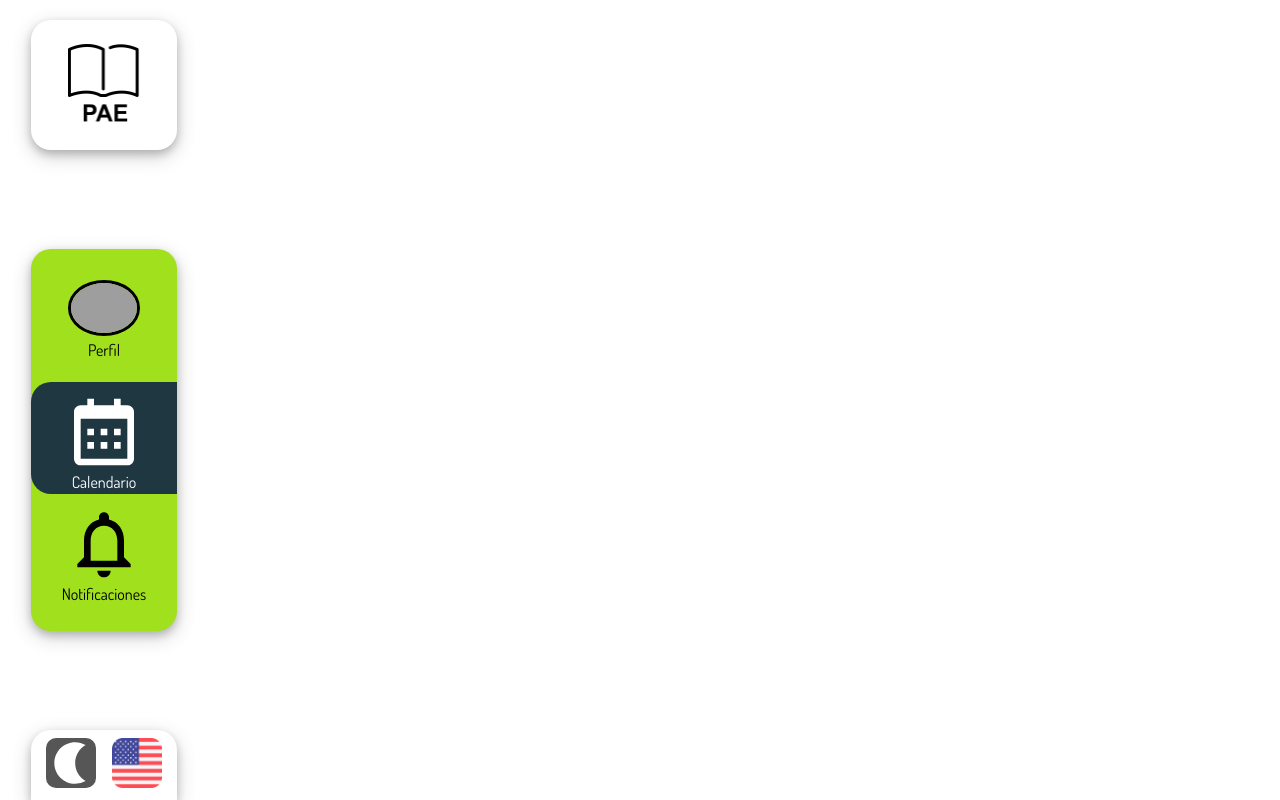
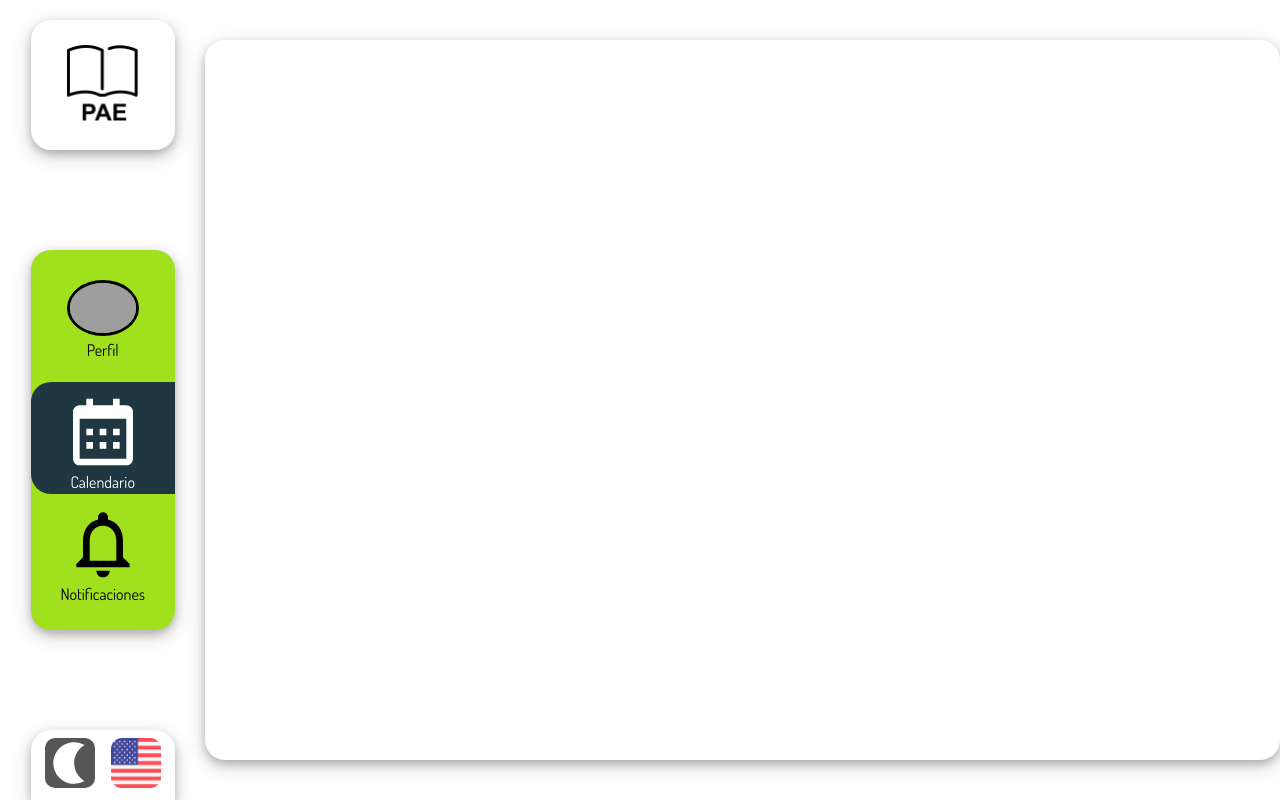
Before and after one commit to Daniel-dadu/PAE_web_platform, a React (Create React App) app in the folder frontend/: page /danielMaldonado in a window 1280 px wide. Built offline with nearby package versions, Linux system fonts and the light colour scheme; grey boxes are pictures that could not be loaded.

Commit message:
Finished code for TarjetaMaestra #18

```diff
--- /dev/null
+++ b/frontend/src/components/reusable/TarjetaMaestra/TarjetaMaestra.css
@@ -0,0 +1,28 @@
+:root {
+    --box-shadow: 0 4px 8px 0 rgba(0, 0, 0, 0.2), 0 6px 20px 0 rgba(0, 0, 0, 0.19);
+}
+
+.tarjeta_maestra {
+    width: 85vw;
+    box-shadow: var(--box-shadow);
+    height: 90vh;
+    border-radius: 20px;
+    margin: auto;
+    overflow-y: scroll;
+    padding: 1rem;
+}
+
+::-webkit-scrollbar {
+    width: 10px;
+}
+
+::-webkit-scrollbar-track {
+    border-radius: 100%;
+    margin-top: 1rem;
+    margin-bottom: 1rem;
+}
+
+::-webkit-scrollbar-thumb {
+    background: rgba(100, 100, 100, 0.397);
+    border-radius: 10px;
+  }
--- /dev/null
+++ b/frontend/src/components/reusable/TarjetaMaestra/TarjetaMaestra.jsx
@@ -0,0 +1,11 @@
+import React from 'react'
+import './TarjetaMaestra.css'
+
+function TarjetaMaestra() {
+  return (
+    <div className='tarjeta_maestra'>
+    </div>
+  )
+}
+
+export default TarjetaMaestra
--- a/frontend/src/routeIndex.js
+++ b/frontend/src/routeIndex.js
@@ -13,3 +13,4 @@ export {default as Fernando } from './views/componentPreview/Fernando/Fernando.j
 
 export {default as BarraLateral } from './components/reusable/BarraLateral/BarraLateral.jsx'
 export { default as BotonSencillo } from './components/reusable/BotonSencillo/BotonSencillo.jsx'
+export { default as TarjetaMaestra } from './components/reusable/TarjetaMaestra/TarjetaMaestra.jsx'
--- /dev/null
+++ b/frontend/src/views/componentPreview/DanielMaldonado/DanielMaldonado.css
@@ -0,0 +1,3 @@
+.container {
+    display: flex;
+}
--- a/frontend/src/views/componentPreview/DanielMaldonado/DanielMaldonado.jsx
+++ b/frontend/src/views/componentPreview/DanielMaldonado/DanielMaldonado.jsx
@@ -1,10 +1,12 @@
 import React from 'react'
-import { BarraLateral } from '../../../routeIndex'
+import { BarraLateral, TarjetaMaestra } from '../../../routeIndex'
+import './DanielMaldonado.css'
 
 function DanielMaldonado() {
   return (
-    <div>
+    <div className="container">
       <BarraLateral userProp="asesor" temaProp="claro" idiomaProp="espanol" viewProp="calendario"/>
+      <TarjetaMaestra />
     </div>
   )
 }
```
